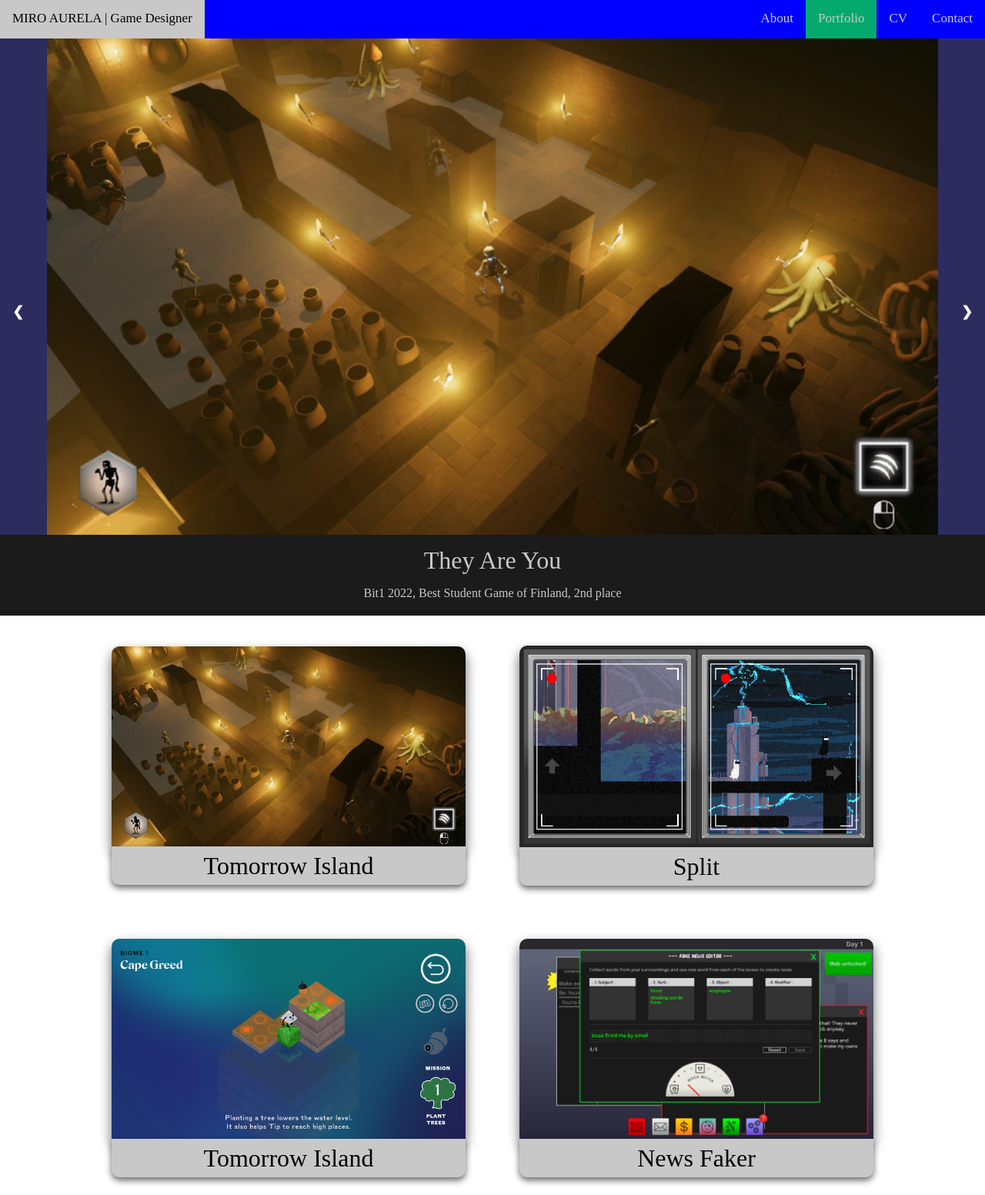
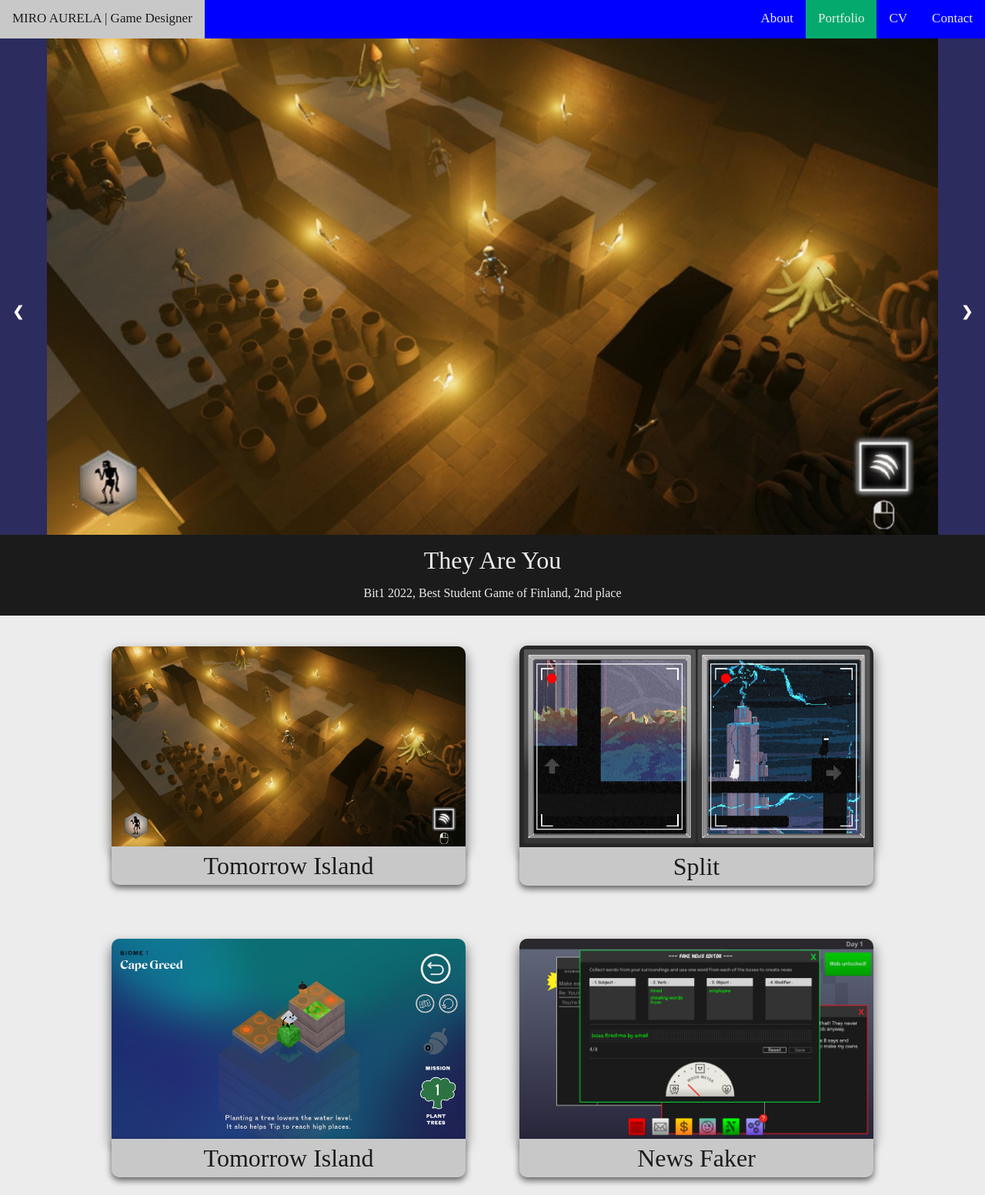
Before and after one commit to MrAurela/mraurela.github.io, a plain HTML site: page portfolio.html in a window 1280 px wide. Shown: the top 1553 px of the page at 77% size. Drawn offline with Linux system fonts and the light colour scheme.

Commit message:
Custom css color class for all background/font combinations.

```diff
--- a/portfolio.html
+++ b/portfolio.html
@@ -18,11 +18,11 @@
             <a class="right" href="/index.html">About</a>
         </nav>
 
-        <section class="slideshow-container">
+        <section class="slideshow-container dark-background">
 
             <figure class="mySlides">
                 <img class="portfolio-img fade" src="portfolio/News Faker Gameplay 1.jpeg">
-                <figcaption>
+                <figcaption class="black-background">
                     <p class="title">News Faker</p>
                     <p class="tagline">Think Ink 2024: Gaming in Media, 2nd place</p>
                 </figcaption>
@@ -30,7 +30,7 @@
 
             <figure class="mySlides">
                 <img class="portfolio-img fade" src="portfolio/They Are You Gameplay 1.jpg">
-                <figcaption>
+                <figcaption class="black-background">
                     <p class="title">They Are You</p>
                     <p class="tagline">Bit1 2022, Best Student Game of Finland, 2nd place</p>
                 </figcaption>
@@ -38,7 +38,7 @@
 
             <figure class="mySlides">
                 <img class="portfolio-img fade" src="portfolio/Split Gameplay1.png">
-                <figcaption>
+                <figcaption class="black-background">
                     <p class="title">Split</p>
                     <p class="tagline">5 000+ plays and 4.7/5 rating on itch.io</p>
                 </figcaption>
@@ -46,7 +46,7 @@
 
             <figure class="mySlides">
                 <img class="portfolio-img fade" src="portfolio/Tomorrow Island with Blon.png">
-                <figcaption>
+                <figcaption class="black-background">
                     <p class="title">Tomorrow Island</p>
                     <p class="tagline">Aware Games Award 2024 Nominee</p>
                 </figcaption>
@@ -62,7 +62,7 @@
                 <a href="/portfolio/they-are-you.html">
                     <img src="portfolio/They Are You Gameplay 1.jpg">
                     <figcaption>
-                        <p class="title">Tomorrow Island</p>
+                        <p class="title light-background">Tomorrow Island</p>
                     </figcaption>
                 </a>
             </figure>
@@ -71,7 +71,7 @@
                 <a href="/portfolio/split.html">
                     <img src="portfolio/Split Gameplay1.png">
                     <figcaption>
-                        <p class="title">Split</p>
+                        <p class="title light-background">Split</p>
                     </figcaption>
                 </a>
             </figure>
@@ -80,7 +80,7 @@
                 <a href="/portfolio/tomorrow-island.html">
                     <img src="portfolio/Tomorrow Island Gameplay 1.png">
                     <figcaption>
-                        <p class="title">Tomorrow Island</p>
+                        <p class="title light-background">Tomorrow Island</p>
                     </figcaption>
                 </a>
             </figure>
@@ -89,7 +89,7 @@
                 <a href="/portfolio/news-faker.html">
                     <img src="portfolio/News Faker Gameplay 1.jpeg">
                     <figcaption>
-                        <p class="title">News Faker</p>
+                        <p class="title light-background">News Faker</p>
                     </figcaption>
                 </a>
             </figure>
@@ -98,7 +98,7 @@
                 <a href="/portfolio/split.html">
                     <img src="portfolio/Split Gameplay1.png">
                     <figcaption>
-                        <p class="title">Split</p>
+                        <p class="title light-background">Split</p>
                     </figcaption>
                 </a>
             </figure>
--- a/styles.css
+++ b/styles.css
@@ -5,26 +5,17 @@
 }
 
 :root {
-    --font-color-light: #c9c8c8;
-    --font-color-dark: black;
-    --background-color-darkest: rgb(27, 27, 27);
-    --backround-color-dark: rgb(44, 44, 95);
+    --font-color-light: #ececec;
+    --font-color-dark: rgb(27, 27, 27);
+    --background-color-black: rgb(27, 27, 27);
+    --background-color-dark: rgb(44, 44, 95);
     --background-color-nav: blue;
     --background-color-nav-active: #04AA6D;
-    --background-color-nav-hover: #c9c8c8;
-
-}
-
-h1, h2, p {
-    color: var(--font-color-light)
-}
-
-.light {
-  color: var((--font-color-dark));
+    --background-color-light: #c9c8c8;
+    --background-color-white: #ececec;
 }
 
 #landing-page {
-    background-color: var(--backround-color-dark);
     height: calc(100vh - 50px);
     width: 100%;
     display: flex;
@@ -102,8 +93,8 @@ p.landing-page-element {
 
 
 .navbar a:hover {
-  background-color: var(--background-color-nav-hover);
-  color: black;
+  background-color: var(--background-color-light);
+  color: var(--font-color-dark);
 }
 
 .navbar a.right.active {
@@ -113,7 +104,6 @@ p.landing-page-element {
 
 #projects {
   height: 500px;
-  background-color: var(--background-color-darkest);
 }
 
 .project-tile {
@@ -124,11 +114,10 @@ p.landing-page-element {
 
 #contact {
   height: 500px;
-  background-color: var(--backround-color-dark);
 }
 
 footer {
-  background-color: var(--background-color-darkest);
+  background-color: var(--background-color-black);
   width: auto;
 }
 
@@ -144,9 +133,6 @@ footer p {
     margin: 100px auto;
 }
 
-.cv-background {
-    background-color: var(--backround-color-dark);
-}
 
 .mySlides {
   display: none; /*changed to "flex" in code when active*/
@@ -194,8 +180,6 @@ footer p {
 
 /* Caption text */
 .title, .tagline {
-  background-color: var(--background-color-darkest);
-  color: var(--font-color-light);
   font-size: 15px;
   text-align: center;
   flex: 0 0 auto;
@@ -276,6 +260,42 @@ footer p {
   width: 350px;
 }
 
+body {
+  --background-color: var(--background-color-white);
+  --font-color: var(var(--font-color-dark));
+
+  background-color: var(--background-color);
+  color: var(--font-color);
+}
+
+.black-background {
+  --background-color: var(--background-color-black);
+  --font-color: var(--font-color-light);
+}
+
+.dark-background {
+ --background-color: var(--background-color-dark);
+  --font-color: var(--font-color-light);
+}
+
+.white-background {
+  --background-color: var(--background-color-white);
+  --font-color: var(--font-color-dark);
+}
+
+.light-background {
+  --background-color: var(--background-color-light);
+  --font-color: var(--font-color-dark);
+}
+
+.dark-background,
+.black-background,
+.white-background,
+.light-background {
+  background-color: var(--background-color);
+  color: var(--font-color);
+}
+
 .project-card a {
   height: 100%;
   width: 100%;
@@ -311,9 +331,7 @@ footer p {
   font-size: xx-large;
   text-align: middle;
   line-height: 50px;
-  color: var(--font-color-dark);
 
-  background-color: var(--background-color-nav-hover);
   box-shadow:0 4px 8px 0 rgba(0,0,0,0.6);
 }
 
```
Also changed, not shown: cv.html (+1 -1 lines), index.html (+4 -4 lines).
